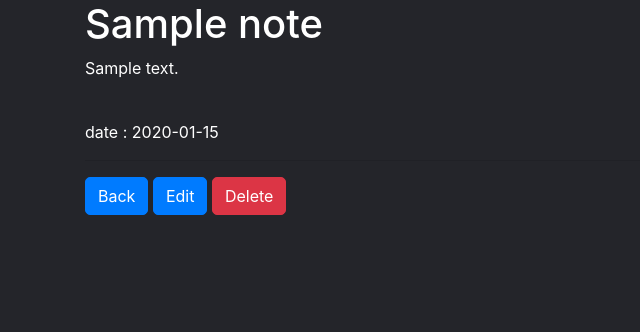
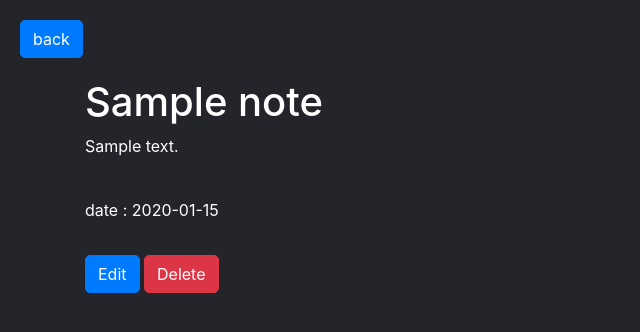
Before and after one commit to sabihdordab/simple-toolbox, a Django app: page /notepad/note/1 in a window 1280 px wide. Shown: the part 66-398 px from the top of the page, without its empty margins (0-640 px from the left). Run offline with Django 4.2, Linux system fonts and the light colour scheme; a user stored in the database is signed in; tables that the repository leaves empty hold one stand-in row (values such as "Sample post"); some libraries are stand-ins or nearby versions.

Commit message:
back btn place changed

```diff
--- a/notepad/templates/notepad/note_page.html
+++ b/notepad/templates/notepad/note_page.html
@@ -13,6 +13,11 @@
 {% endblock%}
 
 {% block body %}
+    <div class="container-fuild">
+        <div class="nav">
+            <a class="btn btn-primary" href="{% url 'notepad:index'%}">back</a>
+        </div>
+    </div>
     <div class="container">
         <div id="note-div">
             <h1 id="note-title">{{ title }}</h1>
@@ -22,7 +27,6 @@
             <br>
             <p>date : {{ date }}</p>
             <hr>
-            <a class="btn btn-primary" href="{% url 'notepad:index'%}">Back</a>
             <a class="btn btn-primary" id="edit-note" onclick="editNote('{{ id }}')">Edit</a>
             <a href="{% url 'notepad:delete' id %}" class="btn btn-danger" id="delete-note">Delete</a>
         </div>
```
